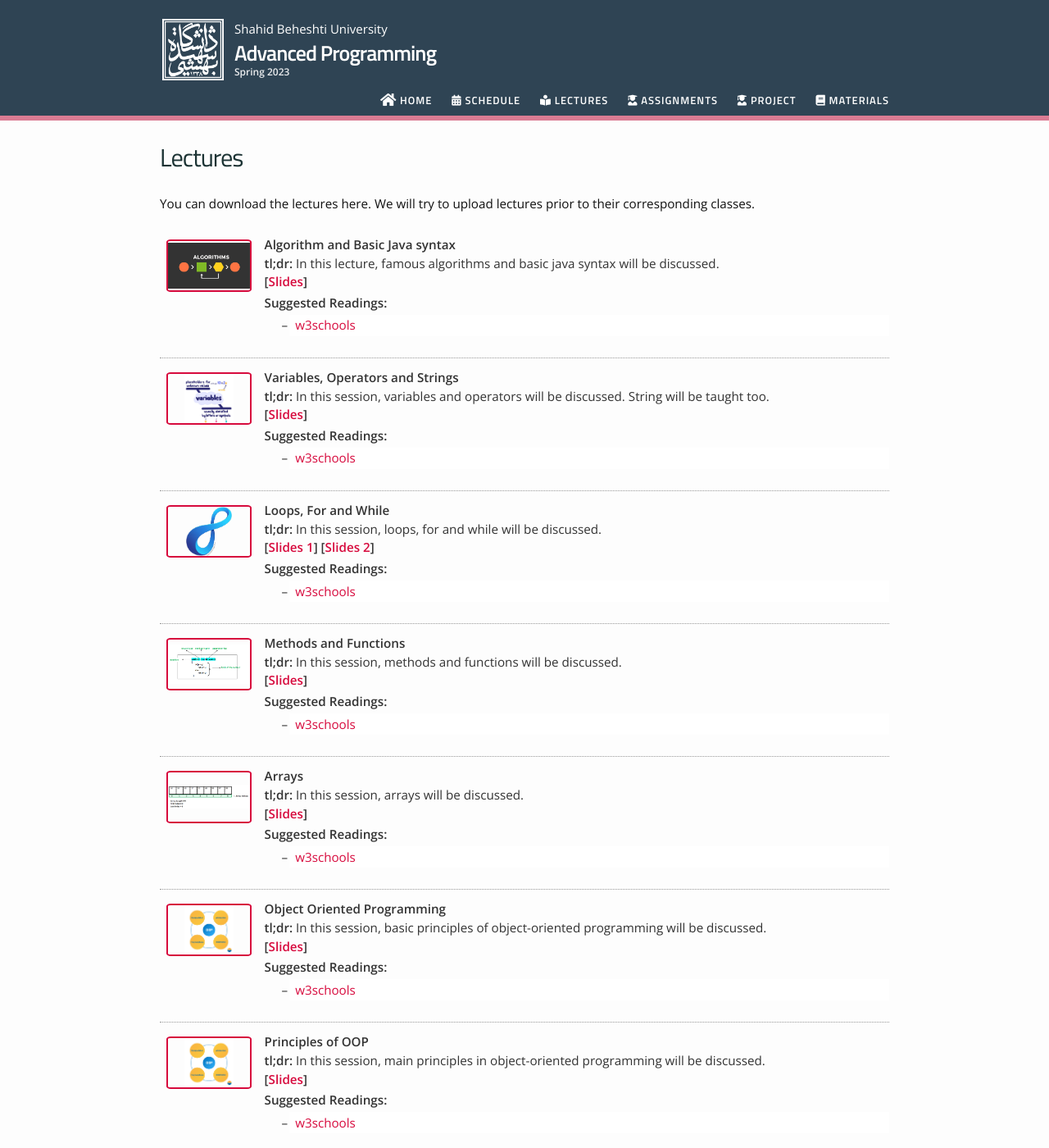
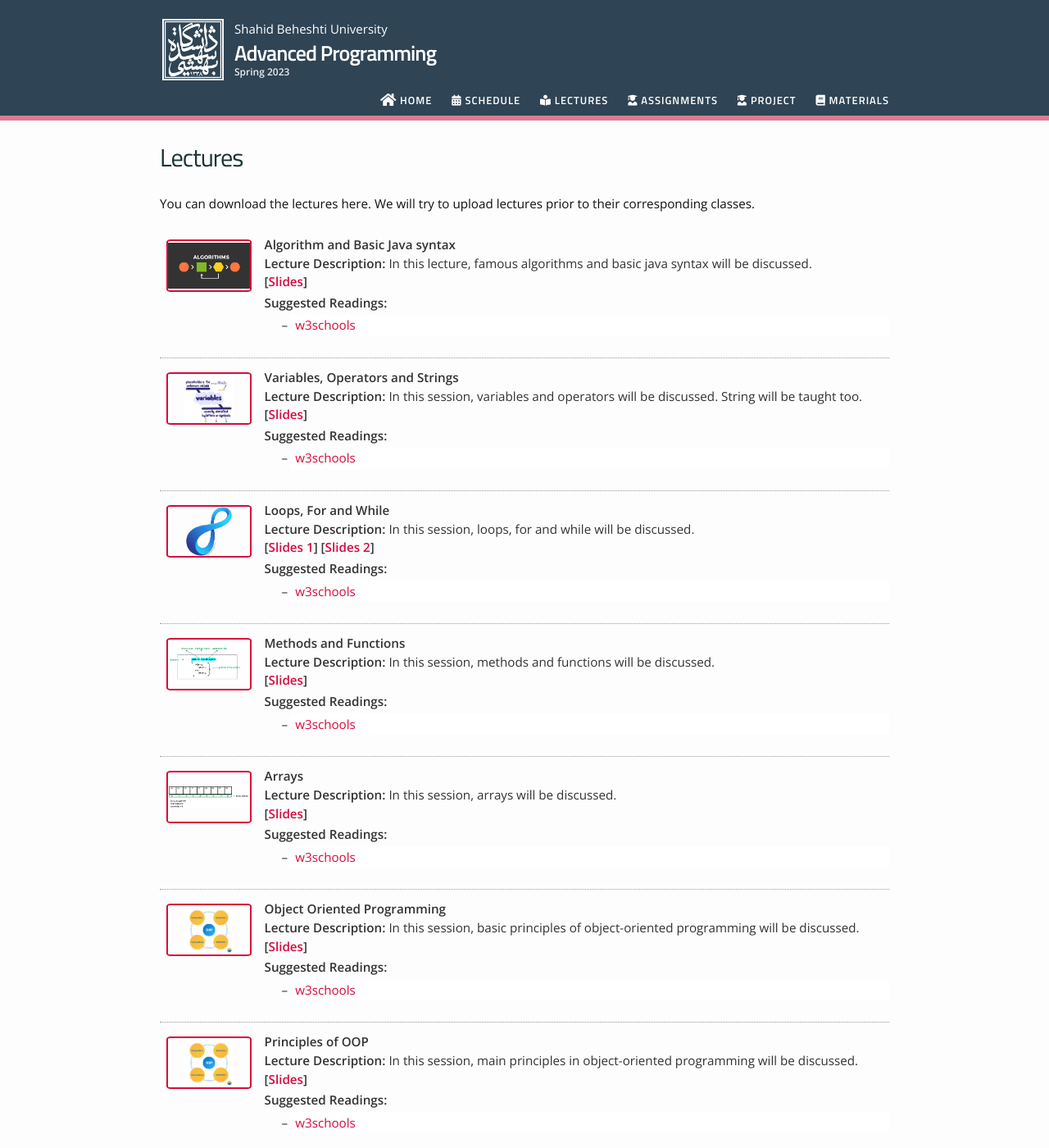
Before and after one commit to MobinNesari81/CS-AP, a Jekyll site: the page built from lectures.md, in a window 1280 px wide and 1400 px high. Shown: the whole window at 82% size. Built offline with Jekyll 4.4.1, drawn with Linux system fonts in a browser that asks for light colours; nearby versions of some CDN libraries; some of the changed text lies outside the part shown.

Commit message:
Fix td;lr in Lectures

```diff
--- a/_layouts/lectures.html
+++ b/_layouts/lectures.html
@@ -18,7 +18,7 @@ layout: page
     <div class="content">
         <span style="font-weight: bold;">{{ lecture.title }}</span><br>
 
-        <strong>tl;dr:</strong> {{ lecture.tldr }}
+        <strong>Lecture Description: </strong> {{ lecture.tldr }}
         <br/>
         <strong>
         {% include lecture_links.html lecture=lecture %}
```
